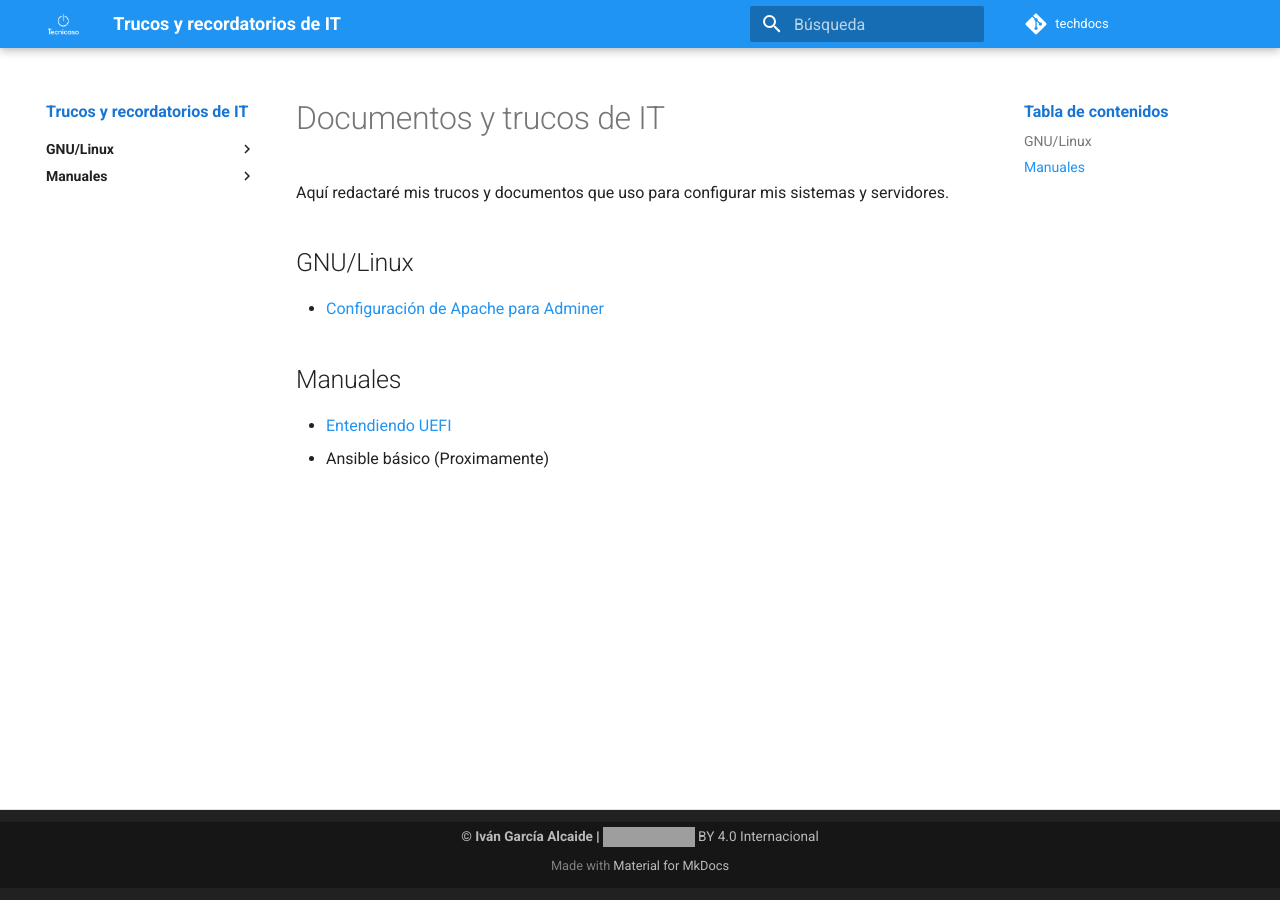
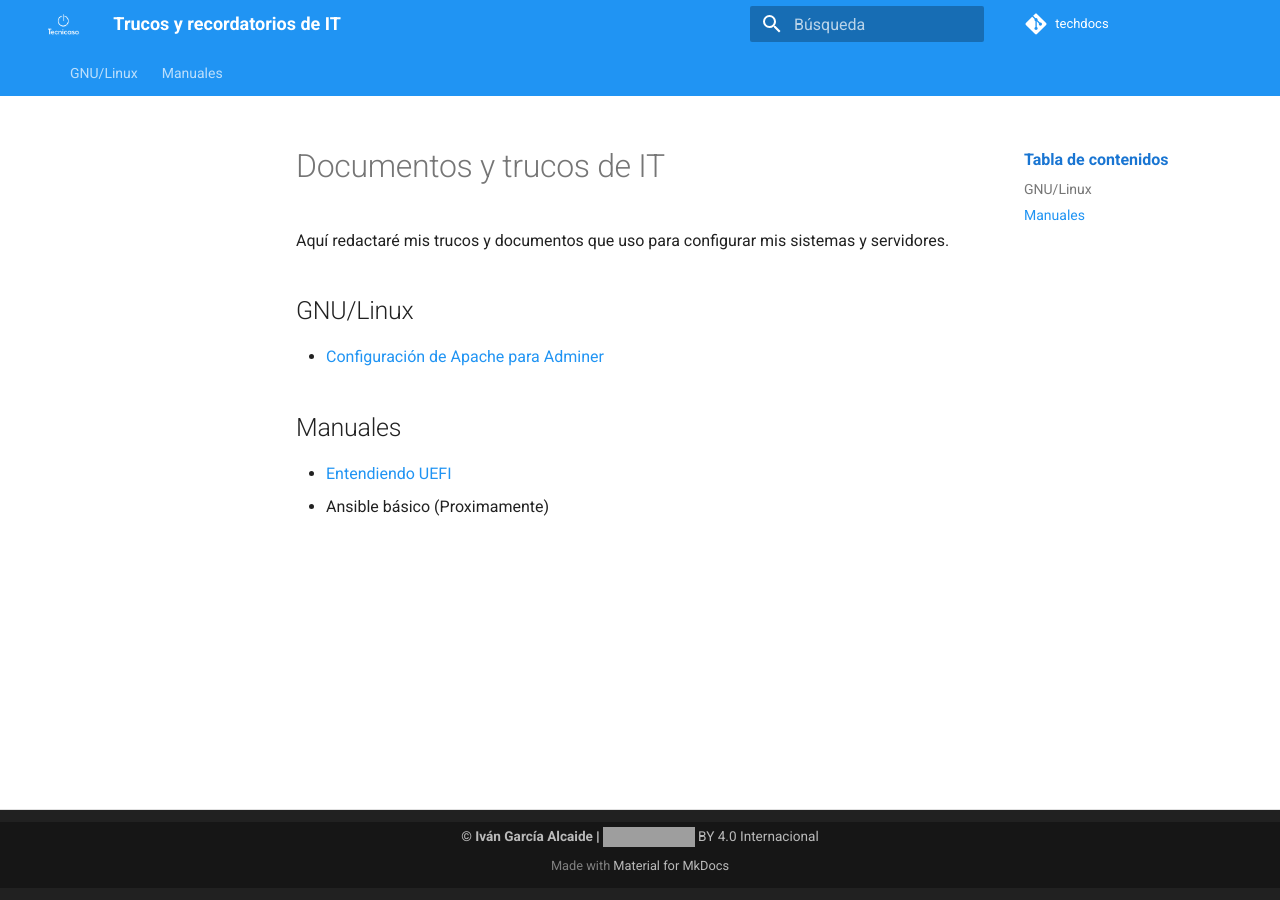
Before and after one commit to ivangarciaalcaide/techdocs, an MkDocs documentation site: the page built from docs/index.md, in a window 1280 px wide. Built offline with MkDocs 1.6.1 and Material for MkDocs 9.7.7, drawn with Linux system fonts in a browser that asks for light colours; comment, search, counter and statistics services are not loaded; grey boxes are pictures that could not be loaded.

```diff
--- a/mkdocs.yml
+++ b/mkdocs.yml
@@ -15,8 +15,16 @@ theme:
 
   features:
     - content.code.annotate
+    - content.code.clipboard
     - content.code.copy
+    - content.code.highlight
+    - content.footnotes
+    - content.icons
+    - content.tables
     - content.tabs.link
+    - mermaid
+    - navigation.instant
+    - navigation.tabs
 
   palette:
     primary: 'blue'
@@ -44,15 +52,20 @@ plugins:
         - assets/**
 
 markdown_extensions:
+   - admonition
+   - attr_list
    - codehilite:
        guess_lang: false
+   - pymdownx.details
    - pymdownx.highlight:
        anchor_linenums: true
        use_pygments: true
        linenums: true
-   - pymdownx.superfences
-   - attr_list
-   - admonition
+   - pymdownx.superfences:
+       custom_fences:
+         - name: mermaid
+           class: mermaid
+           format: !!python/name:pymdownx.superfences.fence_code_format
    - pymdownx.tasklist:
        custom_checkbox: true
        clickable_checkbox: true
@@ -70,4 +83,5 @@ nav:
         - Índice: entendiendo_uefi/index_uefi.md
         - Introducción: entendiendo_uefi/01-introduccion.md
         - Conceptos básicos: entendiendo_uefi/02-conceptos_basicos.md
+        - Gestión del registro de arranque UEFI (NVRAM): entendiendo_uefi/gestion_nvram.md
         - Glosario: entendiendo_uefi/99-glosario.md
--- a/requirements.txt
+++ b/requirements.txt
@@ -15,3 +15,4 @@ mkdocs-awesome-pages-plugin>=2.7,<3.0
 mkdocs-include-markdown-plugin>=6.0.0   # Inserta fragmentos .md con Jinja ({% include-markdown "path" %}).
 mkdocs-exclude>=1.0.0                   # Excluye ficheros/directorios del build (evita que aparezcan en nav y en site).
 mkdocs-exclude-search>=0.6.5            # Evita que ciertos ficheros sean indexados por el buscador.
+mkdocs-macros-plugin>=1.4.0
```
